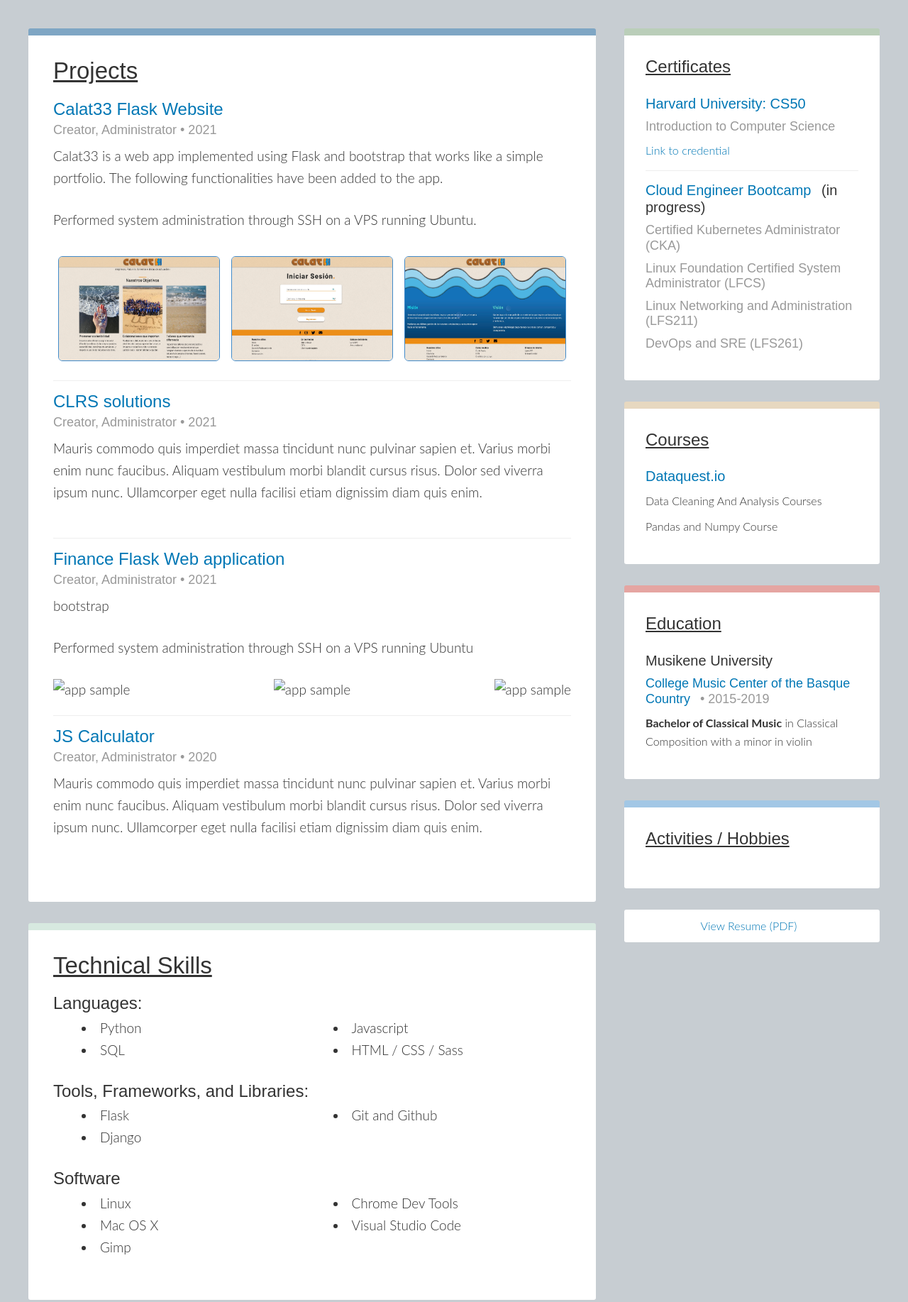
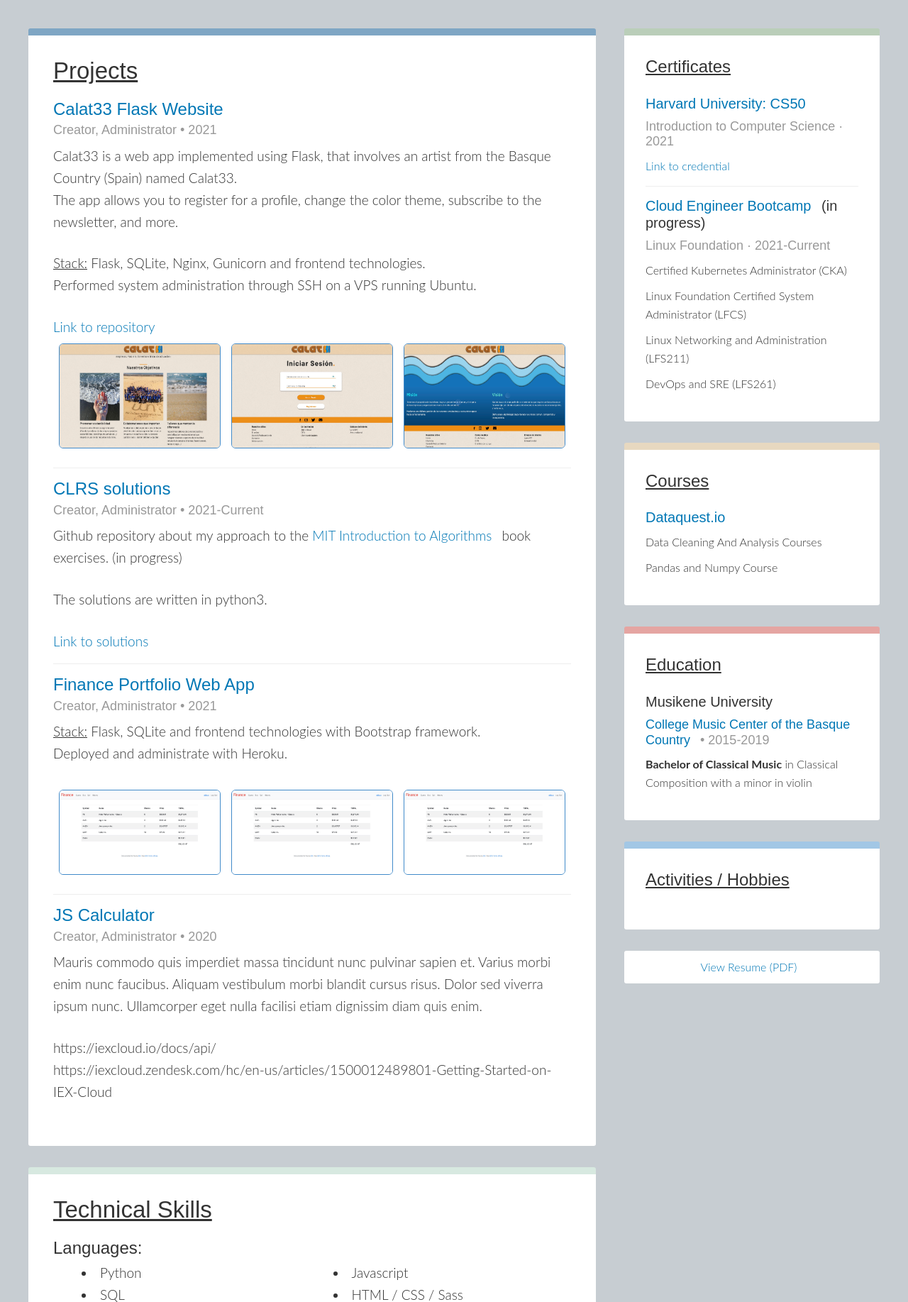
Before and after one commit to viodid/personal-portfolio, a Flask app: page / in a window 1280 px wide. Shown: the part 218-2053 px from the top of the page at 71% size. Run offline with Flask 2, Linux system fonts and the light colour scheme; style sheets or scripts are compiled from the project's sources; some libraries are stand-ins or nearby versions.

Commit message:
filling projects

```diff
--- a/app/static/main.scss
+++ b/app/static/main.scss
@@ -223,7 +223,7 @@
             .images-container {
                 margin-bottom: 20px;
                 display: flex;
-                justify-content: space-between;
+                justify-content: space-around;
 
                 a {
                     max-width: 31%;
@@ -236,6 +236,10 @@
                         width: 100%;
                         height: 100%;
                     }
+                }
+
+                .img-group4 {
+                    max-width: 15%;
                 }
             }
 
--- a/app/static/scripts/portfolio.js
+++ b/app/static/scripts/portfolio.js
@@ -29,7 +29,7 @@
         image: {
             tError: '<a href="%url%">The image #%curr%</a> could not be loaded.',
             titleSrc: function (item) {
-                return item.el.attr('title') + '<small>Interagency Coordination Tool</small>';
+                return item.el.attr('title') + '<small>CLRS solutions</small>';
             }
         }
     });
@@ -46,7 +46,7 @@
         image: {
             tError: '<a href="%url%">The image #%curr%</a> could not be loaded.',
             titleSrc: function (item) {
-                return item.el.attr('title') + '<small>Woodworking</small>';
+                return item.el.attr('title') + '<small>Finance Portfolio</small>';
             }
         }
     });
--- a/app/templates/index.html
+++ b/app/templates/index.html
@@ -76,9 +76,11 @@
                 <div itemprop="text">
                     <h3><a href="https://calat33.com" target="_blank">Calat33 Flask Website</a></h3>
                     <h4>Creator, Administrator • 2021</h4>
-                    <p>Calat33 is a web app implemented using Flask and bootstrap that works like a simple portfolio.
-                        The following functionalities have been added to the app.</p>
-                    <p>Performed system administration through SSH on a VPS running Ubuntu.</p>
+                    <p>Calat33 is a web app implemented using Flask, that involves an artist from the Basque Country (Spain) named Calat33.
+                    <br>The app allows you to register for a profile, change the color theme, subscribe to the newsletter, and more.</p>
+                    <p><u>Stack:</u> Flask, SQLite, Nginx, Gunicorn and frontend technologies.<br>Performed system
+                    administration through SSH on a VPS running Ubuntu.</p>
+                    <a href="https://github.com/viodid/Calat33-Flask-Website" target="_blank">Link to repository</a>
                     <div class="images-container">
                         <a href="static/images/calart1.jpg" class="img-group3" title="Main index page">
                             <img src="static/images/calart1.jpg" alt="web sample">
@@ -94,22 +96,44 @@
                 <hr>
                 <div itemprop="text">
                     <h3><a href="https://github.com/viodid/CLRS" target="_blank">CLRS solutions</a></h3>
-                    <h4>Creator, Administrator • 2021</h4>
-                    <p>Mauris commodo quis imperdiet massa tincidunt nunc pulvinar sapien et. Varius morbi enim nunc faucibus.
-                        Aliquam vestibulum morbi blandit cursus risus. Dolor sed viverra ipsum nunc. Ullamcorper eget nulla
-                        facilisi etiam dignissim diam quis enim.</p>
+                    <h4>Creator, Administrator • 2021-Current</h4>
+                    <p>Github repository about my approach to the
+                        <a href="https://mitpress.mit.edu/books/introduction-algorithms-third-edition" target="_blank">
+                            MIT Introduction to Algorithms</a> book exercises. (in progress)</p>
+                    <p>The solutions are written in python3.</p>
+                    <a href=https://raw.githubusercontent.com/viodid/CLRS/master/python_solutions.py
+                        target="_blank">Link to solutions</a>
+                    <!--
                     <div class="images-container">
-                        <img src="" alt="">
+                        <a href="static/images/clrs1.jpg" class="img-group4" title="insertion and selection sort">
+                            <img src="static/images/clrs1.jpg" alt="code example">
+                        </a>
+                        <a href="static/images/clrs2.jpg" class="img-group4" title="heap-based algorithms">
+                            <img src="static/images/clrs2.jpg" alt="code example">
+                        </a>
+                        <a href="static/images/clrs3.jpg" class="img-group4" title="heap-based algorithms">
+                            <img src="static/images/clrs3.jpg" alt="code example">
+                        </a>
                     </div>
+                    -->
                 </div>
                 <hr>
                 <div itemprop="text">
-                    <h3><a href="none" target="_blank">Finance Flask Web application</a></h3>
+                    <h3><a href="http://myfinanceportfolio.herokuapp.com/login" target="_blank">Finance Portfolio Web
+                            App</a></h3>
                     <h4>Creator, Administrator • 2021</h4>
-                    <p>bootstrap</p>
-                    <p>Performed system administration through SSH on a VPS running Ubuntu</p>
+                    <p><u>Stack:</u> Flask, SQLite and frontend technologies with Bootstrap framework.
+                        <br>Deployed and administrate with Heroku.</p>
                     <div class="images-container">
-                        <img src="" alt="app sample"><img src="" alt="app sample"><img src="" alt="app sample">
+                        <a href="static/images/finance1.jpg" title="Index quotes" class="img-group1">
+                            <img src="static/images/finance1.jpg" alt="app example">
+                        </a>
+                        <a href="static/images/finance2.jpg" class="img-group1" title="Sell quotes">
+                            <img src="static/images/finance1.jpg" alt="app example">
+                        </a>
+                        <a href="static/images/finance3.jpg" class="img-group1" title="History transactions">
+                            <img src="static/images/finance1.jpg" alt="app example">
+                        </a>
                     </div>
                 </div>
                 <hr>
@@ -119,6 +143,7 @@
                     <p>Mauris commodo quis imperdiet massa tincidunt nunc pulvinar sapien et. Varius morbi enim nunc faucibus.
                         Aliquam vestibulum morbi blandit cursus risus. Dolor sed viverra ipsum nunc. Ullamcorper eget nulla
                         facilisi etiam dignissim diam quis enim.</p>
+                    <span>https://iexcloud.io/docs/api/<br>https://iexcloud.zendesk.com/hc/en-us/articles/1500012489801-Getting-Started-on-IEX-Cloud</span>
                     <div class="image-container">
                         <img src="" alt="">
                     </div>
@@ -165,7 +190,7 @@
                     <h4>Creator, Administrator • 2021-Current</h4>
                     <ul>
                         <li>Personal Portfolio</li>
-                        <li>Hosted through Github Pages</li>
+                        <li>Hosted on Heroku</li>
                     </ul>
                 </div>
             </article>
@@ -175,17 +200,18 @@
                 <h2>Certificates</h2>
                 <div>
                     <h3><a href="https://cs50.harvard.edu/x/2021/" target="_blank">Harvard University: CS50</a></h3>
-                    <h4>Introduction to Computer Science</h4>
+                    <h4>Introduction to Computer Science · 2021</h4>
                     <p><a href="https://courses.edx.org/certificates/a81f5d78109d48948f62f6b3634e4583" target="_blank">Link to credential </a></p/>
                     <hr>
                     <h3><a href="https://training.linuxfoundation.org/training/cloud-engineer-bootcamp/"
                             target="_blank">
                             Cloud Engineer Bootcamp</a> (in progress)
                     </h3>
-                    <h4>Certified Kubernetes Administrator (CKA)</h4>
-                    <h4>Linux Foundation Certified System Administrator (LFCS)</h4>
-                    <h4>Linux Networking and Administration (LFS211)</h4>
-                    <h4>DevOps and SRE (LFS261)</h4>
+                    <h4>Linux Foundation · 2021-Current</h4>
+                    <p>Certified Kubernetes Administrator (CKA)</p>
+                    <p>Linux Foundation Certified System Administrator (LFCS)</p>
+                    <p>Linux Networking and Administration (LFS211)</p>
+                    <p>DevOps and SRE (LFS261)</p>
 
                 </div>
             </section>
@@ -193,8 +219,8 @@
                 <h2>Courses</h2>
                 <h3><a href="https://dataquest.io" target="_blank">Dataquest.io</a></h3>
                 <p>Data Cleaning And Analysis Courses</p>
-                    <p>Pandas and Numpy Course</p>
-                    <div></div>
+                <p>Pandas and Numpy Course</p>
+                <div></div>
             </section>
             <section class="widget-education">
                 <h2>Education</h2>
```
Also changed, not shown: app/static/images/clrs1.jpg (added), app/static/images/clrs2.jpg (added), app/static/images/clrs3.jpg (added), app/static/images/finance1.jpg (added), app/static/images/finance2.jpg (added), app/static/images/finance3.jpg (added), 1 other file.
